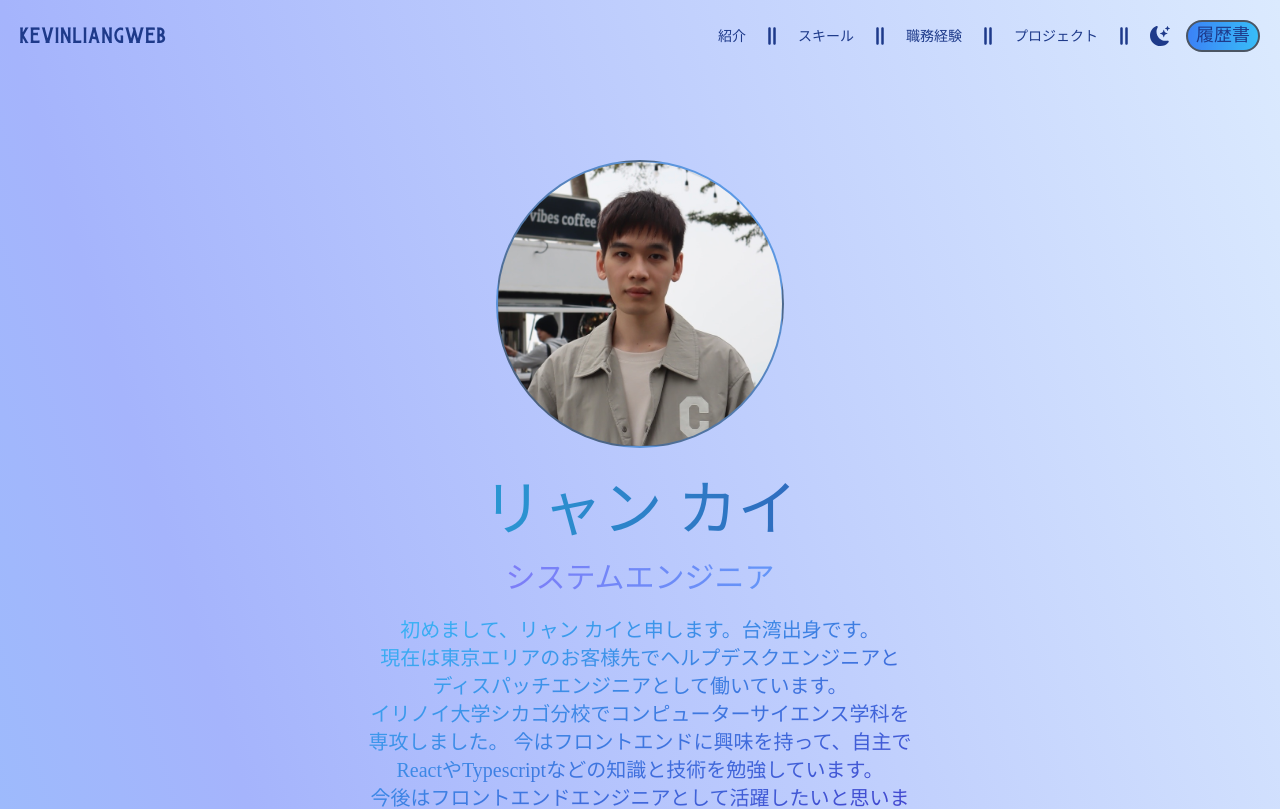
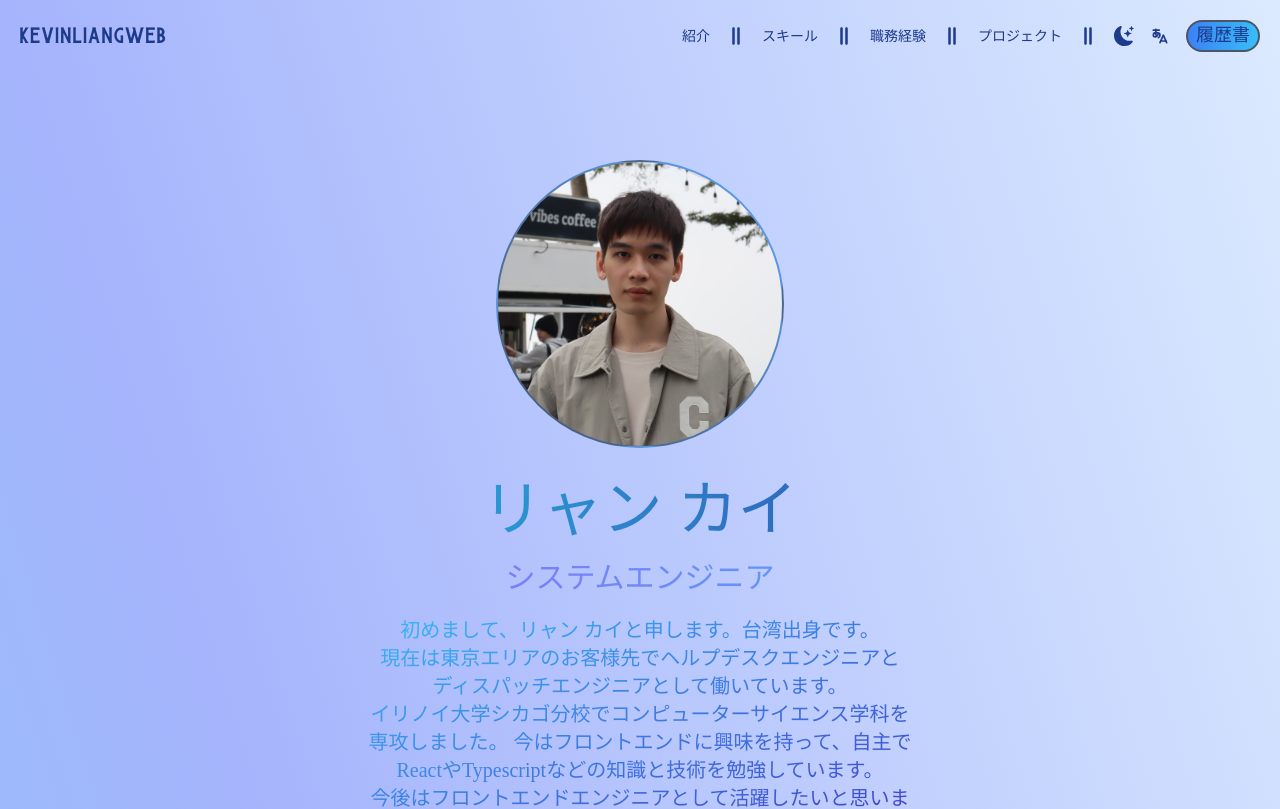
Before and after one commit to Kl0y2u2n8a/my-portfolio-jp, a Next.js app: page / in a window 1280 px wide. Shown: the top 809 px of the page. Built offline with nearby package versions, Linux system fonts and the light colour scheme; a web font is replaced by a local one.

Commit message:
update link

```diff
--- a/pages/index.js
+++ b/pages/index.js
@@ -2,6 +2,7 @@ import Head from "next/head";
 import { BsFillMoonStarsFill } from 'react-icons/bs';
 import { AiFillLinkedin, AiFillGithub } from 'react-icons/ai';
 import { FaGripLinesVertical } from "react-icons/fa6";
+import { TbLanguageHiragana } from "react-icons/tb";
 import Image from 'next/image';
 import my from '../public/my.jpg';
 import { useState, useRef } from 'react';
@@ -119,12 +120,12 @@ export default function Home() {
               />
             </li>
 
-            {/* <li>
-              <TbLanguageHiragana
+            <li>
+              <a href="https://my-portfolio-eta-orpin-11.vercel.app/" target="_blank"><TbLanguageHiragana
                 className=" cursor-pointer text-lg md:text-xl ml-1 md:ml-2 lg:ml-4
             text-blue-900 hover:text-sky-500 dark:text-white dark:hover:text-neutral-300"
-              />
-            </li> */}
+              /></a>
+            </li>
 
             <li>
               <button
```
